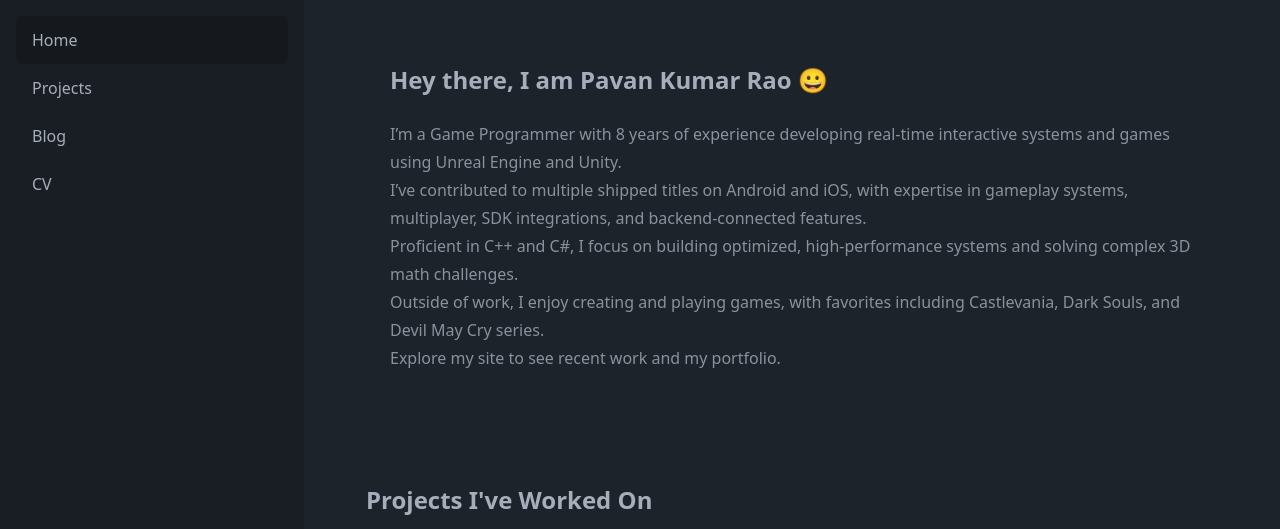
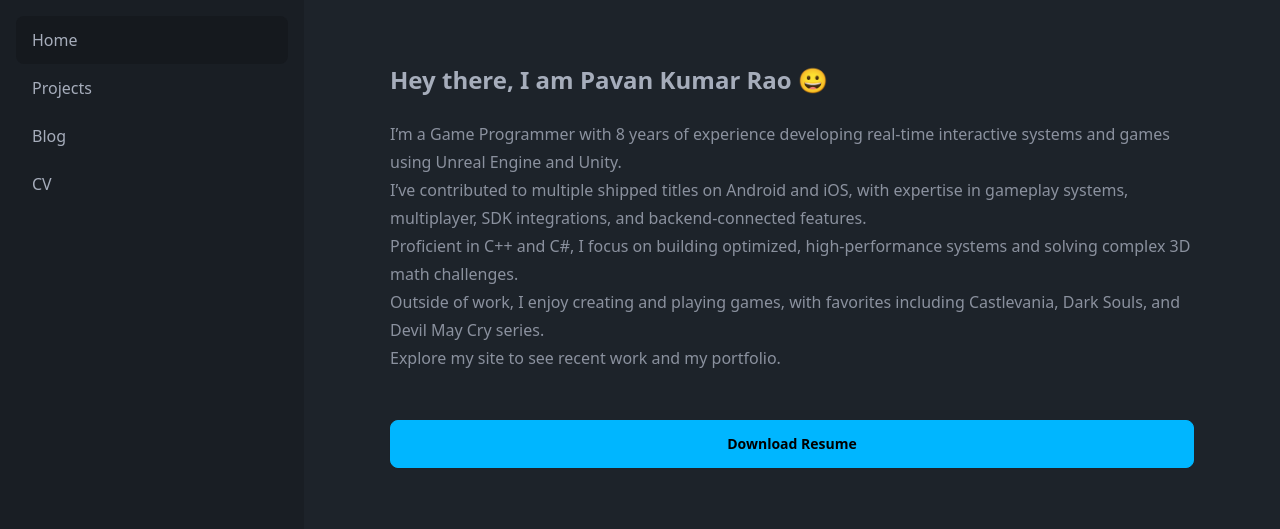
Before and after one commit to PavanKRao-qlp/portfolio, an Astro site in the folder astrosite/: page / in a window 1280 px wide. Shown: the top 529 px of the page. Built offline with nearby package versions, Linux system fonts and the light colour scheme; Astro itself is replaced by a stand-in of ours.

Commit message:
adding download resume for quick access in homepage

```diff
--- a/astrosite/src/pages/index.astro
+++ b/astrosite/src/pages/index.astro
@@ -22,6 +22,11 @@ const last_posts = posts.slice(0, 3);
 <BaseLayout sideBarActiveItemID="home">
   <section class="prose max-w-6xl p-6">
     <AboutMe />
+    <div>
+      <a href={`${import.meta.env.BASE_URL}resumePavanKumarRao.pdf`}>
+        <button class="btn btn-block btn-info">Download Resume</button>
+      </a>
+    </div>
   </section>
   <!-- renders the MDX -->
   <section>
```
